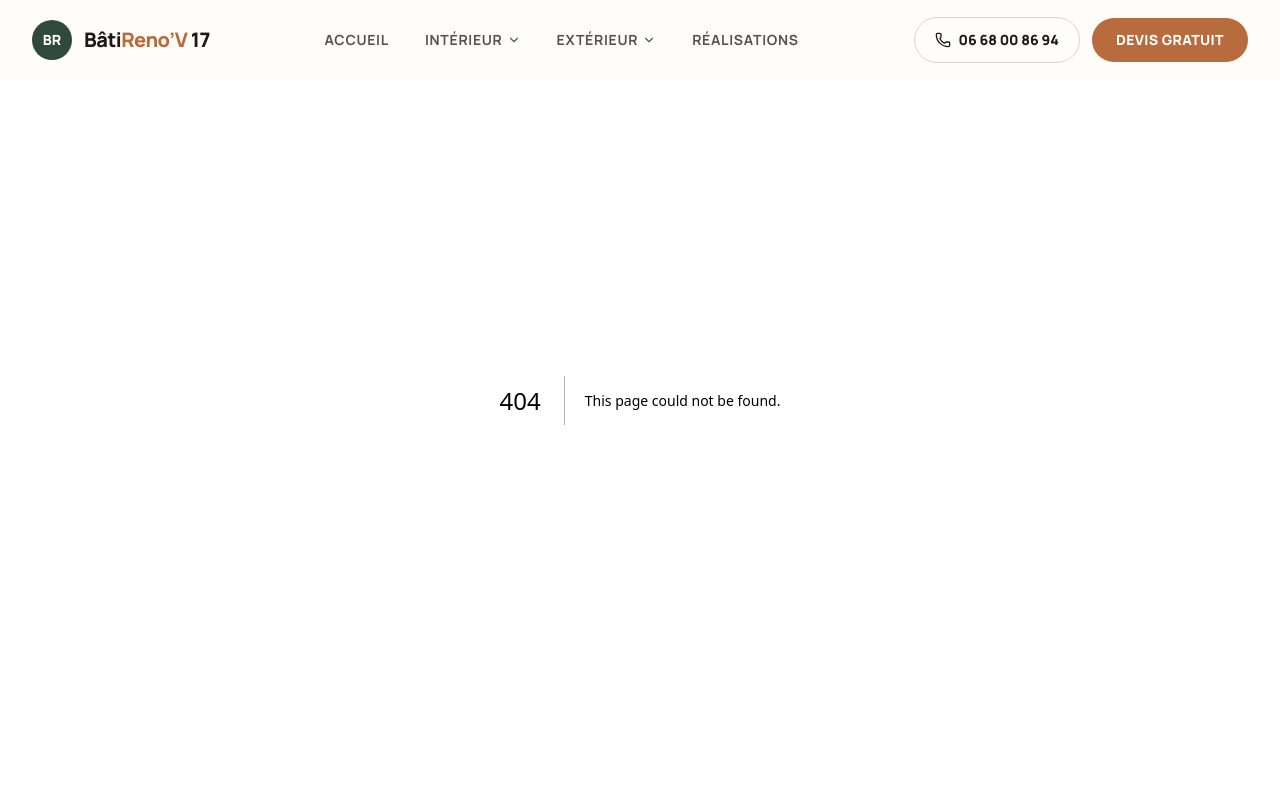
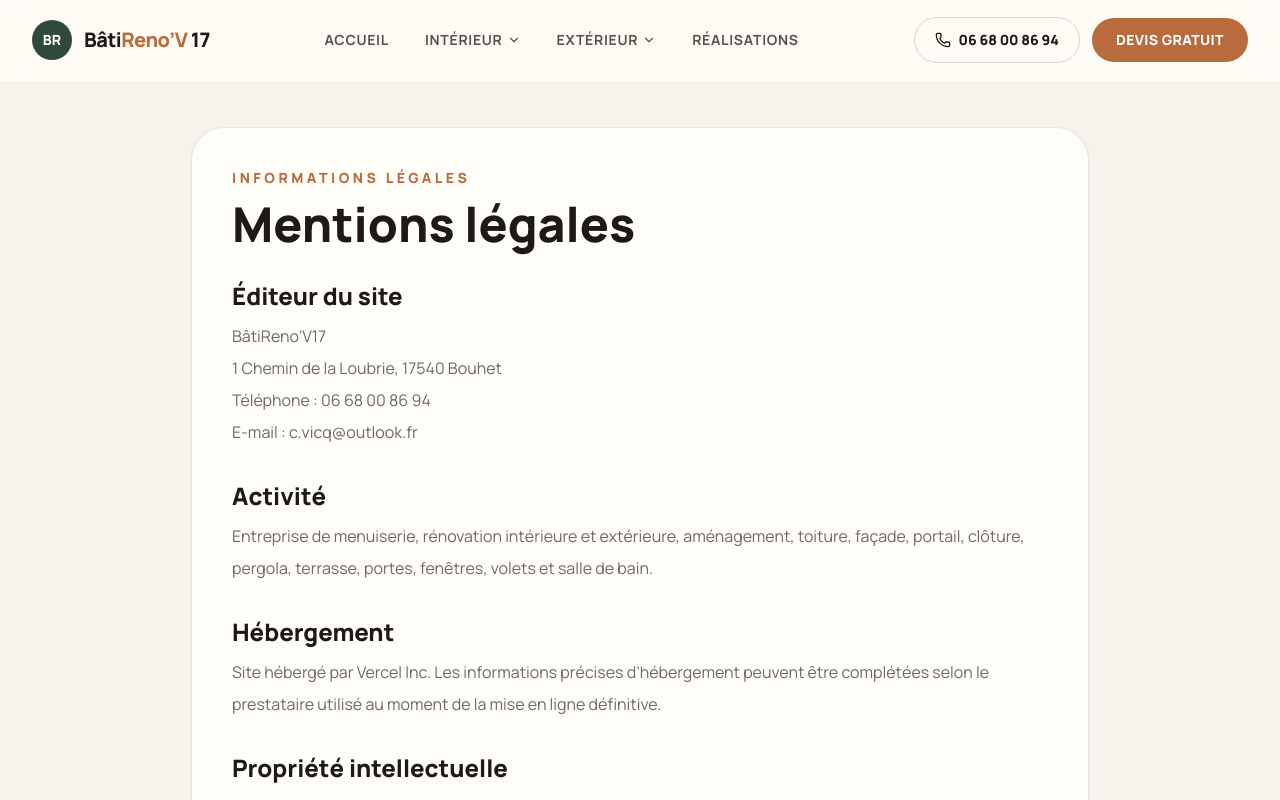
Before and after one commit to Virginie17/batirenov17, a Next.js app: page /mentions-legales in a window 1280 px wide. Before the commit this address had no page. Shown: the top 800 px of the page. Built offline with nearby package versions, Linux system fonts and the light colour scheme.

Commit message:
Ajout page mentions legales

```diff
--- /dev/null
+++ b/app/mentions-legales/page.tsx
@@ -0,0 +1,22 @@
+export const metadata = {
+  title: "Mentions légales",
+  description: "Mentions légales du site BâtiReno’V17.",
+};
+
+export default function MentionsLegalesPage() {
+  return (
+    <main className="min-h-screen bg-[#f7f3ec] px-4 pb-20 pt-32 text-[#1d1a16] sm:px-6 lg:px-8">
+      <section className="mx-auto max-w-4xl rounded-[2rem] bg-[#fffdf8] p-8 shadow-sm ring-1 ring-stone-200 sm:p-10">
+        <p className="mb-3 text-sm font-black uppercase tracking-[0.25em] text-[#b86b3c]">Informations légales</p>
+        <h1 className="text-4xl font-black sm:text-5xl">Mentions légales</h1>
+        <div className="mt-8 space-y-8 leading-8 text-[#6f6a63]">
+          <section><h2 className="mb-2 text-2xl font-black text-[#1d1a16]">Éditeur du site</h2><p>BâtiReno’V17<br />1 Chemin de la Loubrie, 17540 Bouhet<br />Téléphone : 06 68 00 86 94<br />E-mail : c.vicq@outlook.fr</p></section>
+          <section><h2 className="mb-2 text-2xl font-black text-[#1d1a16]">Activité</h2><p>Entreprise de menuiserie, rénovation intérieure et extérieure, aménagement, toiture, façade, portail, clôture, pergola, terrasse, portes, fenêtres, volets et salle de bain.</p></section>
+          <section><h2 className="mb-2 text-2xl font-black text-[#1d1a16]">Hébergement</h2><p>Site hébergé par Vercel Inc. Les informations précises d’hébergement peuvent être complétées selon le prestataire utilisé au moment de la mise en ligne définitive.</p></section>
+          <section><h2 className="mb-2 text-2xl font-black text-[#1d1a16]">Propriété intellectuelle</h2><p>Les contenus du site, textes, visuels, structure et éléments graphiques sont protégés. Toute reproduction non autorisée est interdite.</p></section>
+          <section><h2 className="mb-2 text-2xl font-black text-[#1d1a16]">Réalisation du site</h2><p>Site réalisé par <a href="https://virginieassistance.fr" className="font-bold text-[#b86b3c]">Virginie Assistance</a>.</p></section>
+        </div>
+      </section>
+    </main>
+  );
+}
```
